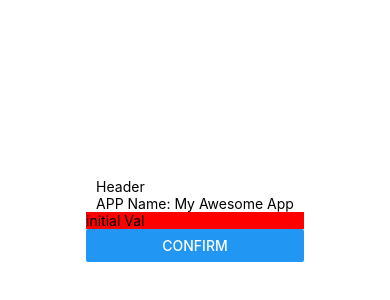
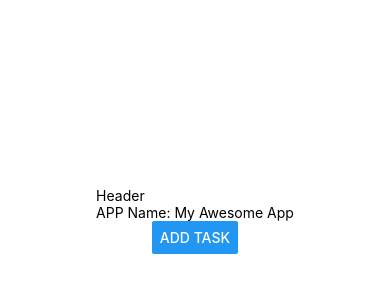
Before and after one commit to Vincenqwu/CS5520-Code, a React Native app: screen / in a window 390 px wide. Shown: the part 202-502 px from the top of the page. Built offline with nearby package versions, Linux system fonts and the light colour scheme.

Commit message:
add modal and cancel

```diff
--- a/App.js
+++ b/App.js
@@ -1,21 +1,32 @@
 import { StatusBar } from 'expo-status-bar';
 import { useState } from 'react';
-import { StyleSheet, Text, View } from 'react-native';
+import { StyleSheet, Text, View, Button } from 'react-native';
 import Header from "./components/Header";
 import Input from "./components/Input";
 
 export default function App() {
   const name = "My Awesome App";
   const [enteredText, setEnteredText] = useState("");
+  const [modalVisible, setModalVisible] = useState(false);
   function onTextEnter (changedText) {
     setEnteredText(changedText);
+  }
+
+  function cancelModal () {
+    setModalVisible(false);
   }
 
   return (
     <View style={styles.container}>
       <Header name={name}/>
+      <Button title="Add task" onPress = {() => setModalVisible(true)} />
       <StatusBar style="auto" />
-      <Input textUpdateFunction={onTextEnter} />
+      <Input
+      textUpdateFunction={onTextEnter}
+      setModalVisible={setModalVisible}
+      modalVisible={modalVisible}
+      cancelModal={cancelModal}
+      />
       <Text>{enteredText}</Text>
     </View>
   );
--- a/components/Input.js
+++ b/components/Input.js
@@ -1,13 +1,14 @@
-import { View, TextInput, Button} from 'react-native'
+import { StyleSheet, View, TextInput, Button, Modal } from 'react-native'
 import React, { useState } from 'react'
 
-export default function Input({ textUpdateFunction }) {
+export default function Input({ textUpdateFunction, setModalVisible, modalVisible, cancelModal}) {
   const [text, setText] = useState("initial Val");
   function updateText() {
     textUpdateFunciton(text);
   }
   return (
-    <View>
+    <Modal visible={modalVisible}>
+      <View style={styles.container}>
         <TextInput
           value={text}
           onChangeText={ (changedText) => {
@@ -19,7 +20,25 @@ export default function Input({ textUpdateFunction }) {
         <Button title="Confirm" onPress={() => {
           textUpdateFunction(text);
           setText("");
+          setModalVisible(false);
+
         }} />
+        <Button
+        title="Cancel"
+        onPress={() => {
+          cancelModal()
+        }}
+        />
       </View>
+    </Modal>
   )
 }
+
+const styles = StyleSheet.create({
+  container: {
+    flex: 1,
+    backgroundColor: '#fff',
+    alignItems: 'center',
+    justifyContent: 'center',
+  },
+});
```
Lines whose indentation alone changed are shown as unchanged.
